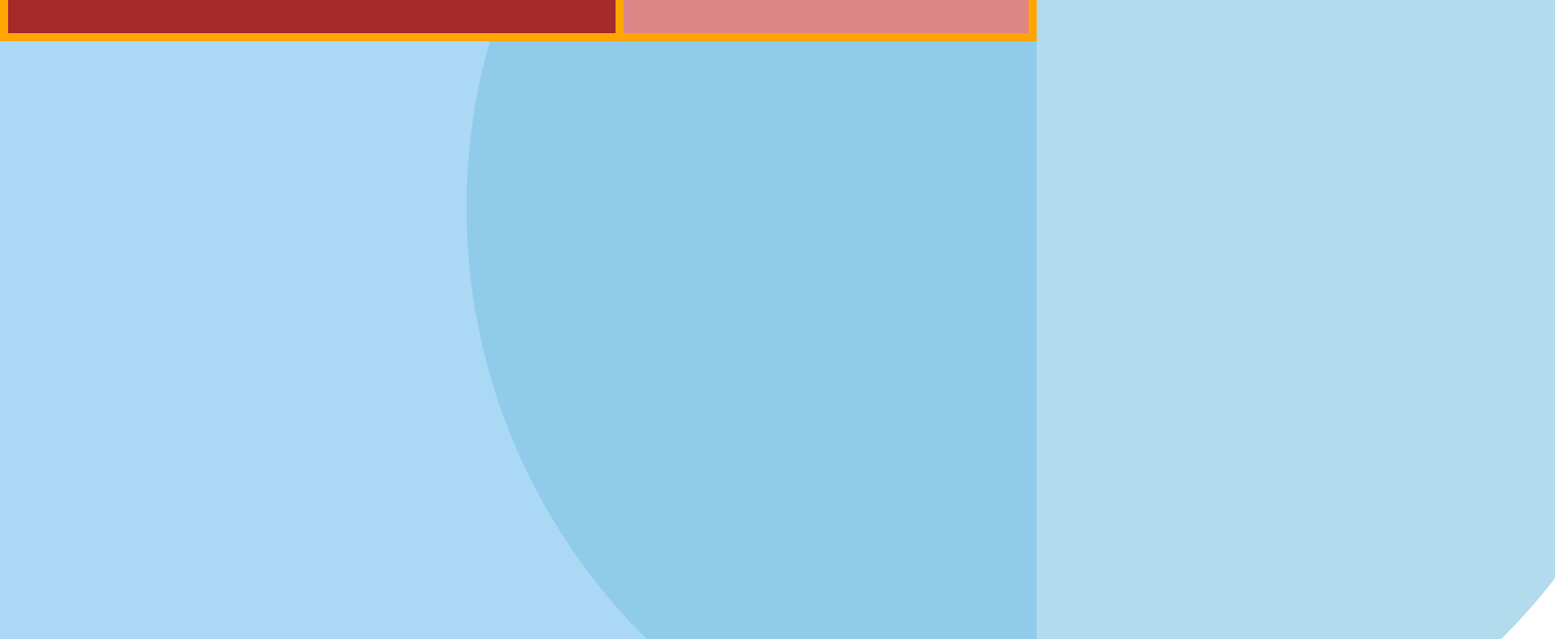
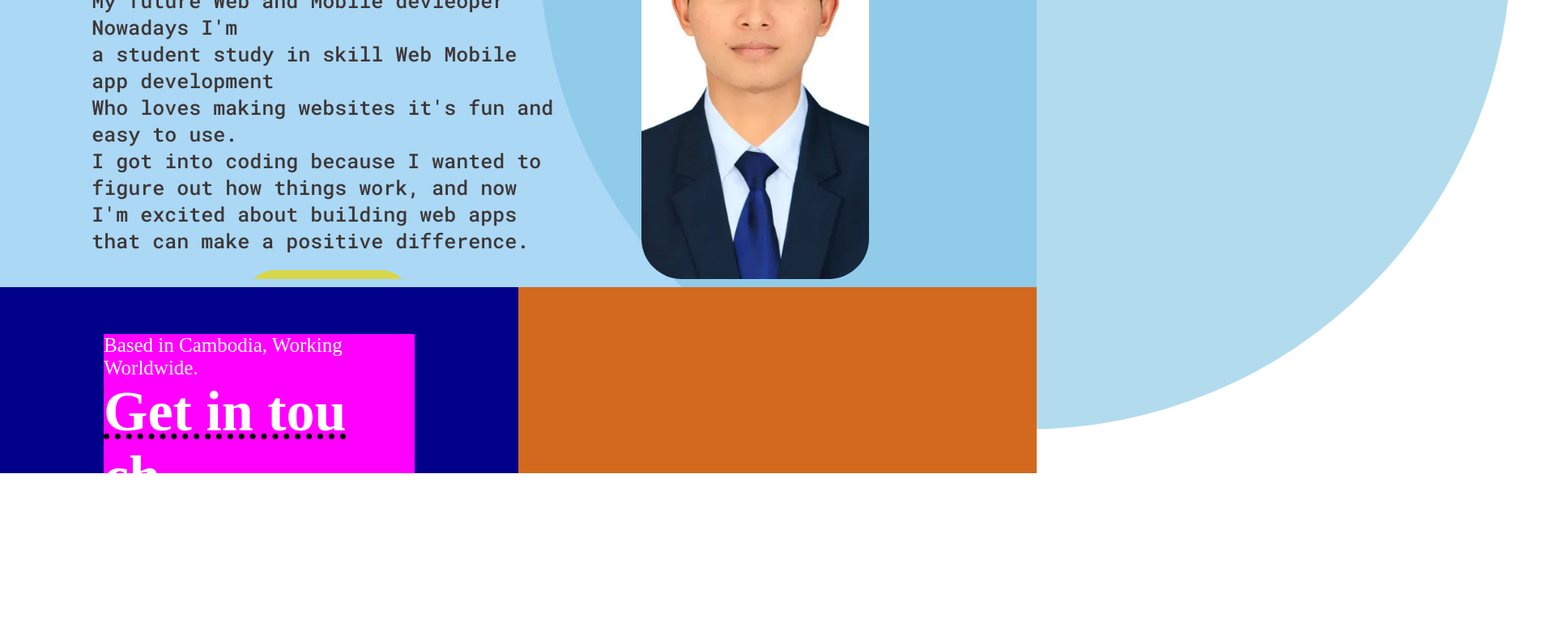
Before and after one commit to limsopheak16/lim-sopheak, a plain HTML site: page Portfolio/index.htm in a window 1280 px wide. Shown: the part 309-1099 px from the top of the page at 81% size, 1920 px wide, since content can reach past the window. After the commit the page ends 894 px from the top, so only its background shows below. Drawn offline with Linux system fonts and the light colour scheme; a web font is replaced by a local one.

Commit message:
Develop home, design footer in figma and improve other U

```diff
--- a/Portfolio/index.htm
+++ b/Portfolio/index.htm
@@ -3,6 +3,16 @@
 <head>
     <meta charset="UTF-8">
     <meta name="viewport" content="width=device-width, initial-scale=1.0">
+    <link rel="preconnect" href="https://fonts.googleapis.com">
+<link rel="preconnect" href="https://fonts.gstatic.com" crossorigin>
+<link href="https://fonts.googleapis.com/css2?family=Nanum+Gothic+Coding&display=swap" rel="stylesheet">
+<link href="https://fonts.googleapis.com/css2?family=Nanum+Gothic+Coding&display=swap" rel="stylesheet">
+<link rel="preconnect" href="https://fonts.googleapis.com">
+<link rel="preconnect" href="https://fonts.googleapis.com">
+<link rel="preconnect" href="https://fonts.gstatic.com" crossorigin>
+<link href="https://fonts.googleapis.com/css2?family=Lato&family=Nanum+Gothic+Coding&family=Roboto+Mono:wght@500&display=swap" rel="stylesheet">
+
+
     <title>Home</title>
     <link rel="stylesheet" href="style.css">
 </head>
@@ -23,8 +33,34 @@
         </div>
         <div class="circle"></div>
         <div class="box">
-            <div class="box1">1</div>
-            <div class="box2">2</div>
+            <div class="box1">
+                <div class="text">
+                    <p style="font-size: 26px; font-family: 'Nanum Gothic Coding', monospace;">Hello, My name is</p>
+                    <h1 style="color: blueviolet; font-family: 'Nanum Gothic Coding', monospace;">Mr. Lim sopheak</h1>
+                    <p style="font-size:25px; font-family: 'Lato', sans-serif;
+                    font-family: 'Nanum Gothic Coding', monospace;
+                    font-family: 'Roboto Mono', monospace; color: rgb(63, 55, 55);">My future Web and Mobile devleoper Nowadays I'm <br> a student study in skill Web Mobile app development <br> Who loves making websites it's fun and easy to use. <br> I got into coding because I wanted to figure out how things work, and now I'm excited about building web apps <br> that can make a positive difference.</p>
+                    <div class="button-container">
+                        <input type="submit" value="See project first" style="border-radius: 50px; padding: 20px;background-color: rgb(215, 215, 75) ; color: white;margin: 20px; font-size: 23px; border: none;  " >
+                    </div>
+                </div>
+            </div>
+            <div class="box2">
+               <div class="img">
+                <img src="my picture.webp" alt="">
+               </div>
+            </div>
+        </div>
+    </div>
+    <div class="footer">
+        <div class="footer-box">
+            <div class="footer-box-1">
+                <p style="color: white; font-size: 25px; ">Based in Cambodia, Working Worldwide.</p>
+                <h1 style="color: white; font-size: 70px; text-decoration: black dotted underline ;">Get in tou            ch</h1>
+            </div>
+        </div>
+        <div class="footer-box-2">
+
         </div>
     </div>
 </body>
--- a/Portfolio/style.css
+++ b/Portfolio/style.css
@@ -6,7 +6,7 @@
 
 .container{
     width: 100%;
-    height: 2500px;
+    height: auto;
     background-color: #aad8f5;
     margin: auto;
     /* position: absolute; */
@@ -27,7 +27,7 @@
 .logo img{
     object-fit: cover;
     width: 100px;
-    margin-left: 70%;
+    margin-left: 25%;
     margin-top: 20px;
 }
 .menu{
@@ -48,7 +48,7 @@
     text-align: left;
     float: left;
     padding: 30px;
-    margin-left: -9%;
+    margin-left: -1%;
    }
    .menu ul li a{
     display: block;
@@ -63,36 +63,90 @@
    }
    .circle{
     background-color: #81c4e39b;
-    width: 1500px;
-    height: 1500px;
+    width: 1200px;
+    height: 1200px;
     border-radius:50% ;
     position: absolute;
-    left: 45%;
-    top: -23%;
-    z-index: 0;
+    left: 52%;
+    top: -45%;
+
 
 }
 .box{
     width: 100%;
     height: auto;
-    background-color:orange ;
+    /* background-color:orange ; */
     z-index: 2;
     position: relative;
     display: flex;
     padding: 10px;
     justify-content: center;
+    top: 4%;
 
 }
 .box1{
-    width: 60%;
-    height: 200px;
+    width: 55%;
+    height: auto;
     overflow: hidden;
-    background-color: brown;
+    /* background-color: brown; */
 }
 .box2{
-    width: 40%;
-    height: 200px;
+    width: 45%;
+    height: auto;
     overflow: hidden;
-    background-color: rgb(222, 133, 133);
+    /* background-color: rgb(222, 133, 133); */
     margin-left: 10px;
 }
+.text{
+    width: 85%;
+    height: auto;
+    /* background-color: white; */
+    position: relative;
+    left: 15%;
+    top: 15%;
+
+}
+.button-container{
+    display: flex;
+    justify-content: center;
+}
+.img{
+    width: 50%;
+    height: 100%;
+    overflow: hidden;
+    /* background-color: greenyellow; */
+    border-radius: 50px ;
+    margin-left: 15%;
+}
+.img img{
+    object-fit: cover;
+    width: 100%;
+    height: 100%;
+}
+.footer{
+    width: 100%;
+    height: auto;
+    background-color: chocolate;
+    overflow: hidden;
+    /* padding: 10px; */
+    z-index:2 ;
+    position: relative;
+}
+.footer-box{
+    width: 50%;
+    height: 230px;
+    background-color: darkblue;
+    /* margin: auto; */
+    overflow: hidden;
+
+}
+.footer-box-1{
+    width: 60%;
+    height: auto;
+    overflow: hidden;
+    background-color: fuchsia;
+    position: relative;
+    margin: auto;
+    top: 25%;
+
+}
```
Also changed, not shown: Portfolio/my picture.webp (added).
